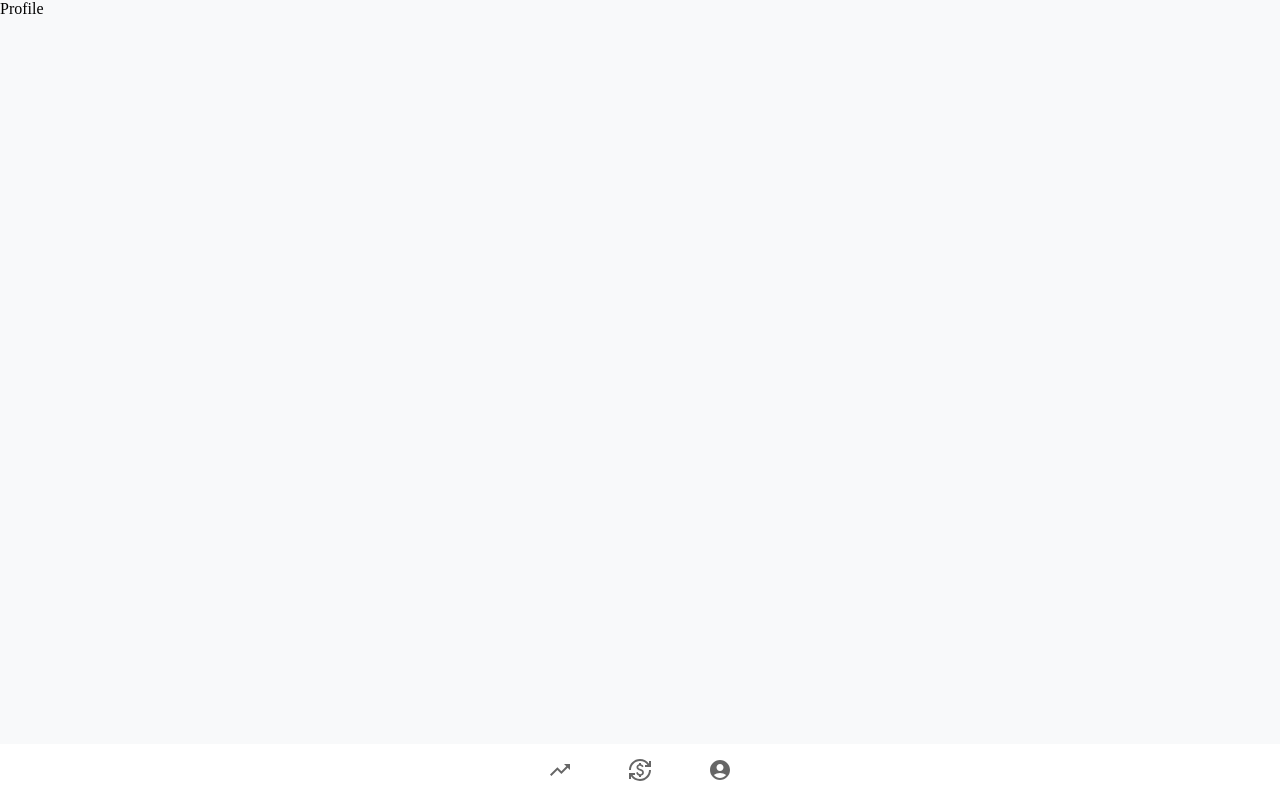
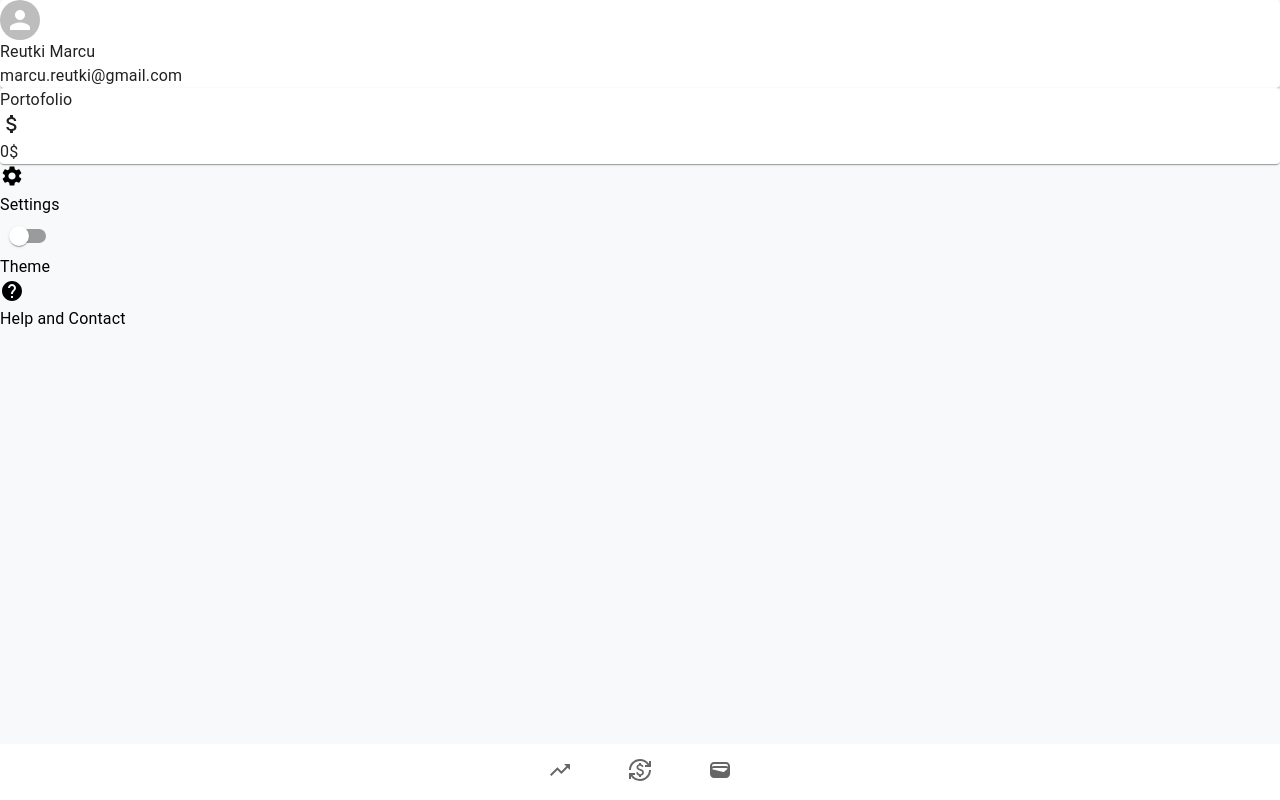
Before and after one commit to reutki/coinly, a React (Vite) app: page /profile in a window 1280 px wide. Built offline with nearby package versions, Linux system fonts and the light colour scheme.

Commit message:
fixed the description bug and security issue

```diff
--- a/components/CoinSimpleScheme/index.jsx
+++ b/components/CoinSimpleScheme/index.jsx
@@ -7,6 +7,7 @@ import millify from 'millify';
 import { useGetDataQuery } from '../../src/services/RapidAPI';
 import { Line } from 'react-chartjs-2';
 import { LineChart } from '../Chart'
+import DOMPurify from 'dompurify';
 
 
 
@@ -22,6 +23,7 @@ export const CoinSimpleScheme = ({ icon, period, name, code, price, key, sparkli
     const newPrice = Number(price).toFixed(2)
     const [cryptoData, setCryptoData] = useState(uuid);
     const { data: coinData, error, isLoading } = useGetDataQuery(cryptoData);
+
     const [expanded, setExpanded] = useState(false);
     const coinDetails = coinData?.data?.coin
     console.log(coinDetails)
@@ -143,7 +145,7 @@ export const CoinSimpleScheme = ({ icon, period, name, code, price, key, sparkli
                                             [1]}
                                         </Typography>
                                         <Typography>
-                                            Description:{coinDetails?.description}
+                                            Description:<p dangerouslySetInnerHTML={{ __html: DOMPurify.sanitize(coinDetails?.description) }}></p>
                                         </Typography>
                                         <Typography>
                                             Listed:{coinDetails?.listedAt}
--- a/components/Profile/index.jsx
+++ b/components/Profile/index.jsx
@@ -1,7 +1,33 @@
 import React from 'react'
+import { Paper, Avatar, Typography, Switch } from '@mui/material'
+import SettingsIcon from '@mui/icons-material/Settings';
+import HelpIcon from '@mui/icons-material/Help';
+import AttachMoneyIcon from '@mui/icons-material/AttachMoney';
 
 export const Profile = () => {
   return (
-    <div>Profile</div>
+    <>
+      <Paper className='profile_paper'><Avatar />
+        <Typography>Reutki Marcu</Typography>
+        <Typography>marcu.reutki@gmail.com</Typography>
+      </Paper>
+      <Paper>
+        <Typography className='portofolio_paper'>Portofolio</Typography>
+        <AttachMoneyIcon />
+        <Typography>0$</Typography>
+      </Paper>
+      <>
+        <SettingsIcon />
+        <Typography>Settings</Typography>
+      </>
+      <>
+        <Switch />
+        <Typography>Theme</Typography>
+      </>
+      <>
+        <HelpIcon />
+        <Typography>Help and Contact</Typography>
+      </>
+    </>
   )
 }
--- a/package.json
+++ b/package.json
@@ -16,6 +16,7 @@
     "@reduxjs/toolkit": "^1.9.1",
     "axios": "^1.2.0",
     "chart.js": "^4.1.0",
+    "dompurify": "^2.4.1",
     "millify": "^5.0.1",
     "normalize-css": "^2.3.1",
     "normalize.css": "^8.0.1",
--- a/src/App.jsx
+++ b/src/App.jsx
@@ -4,6 +4,7 @@ import { BottomNavigation, BottomNavigationAction } from '@mui/material';
 import TrendingUpIcon from '@mui/icons-material/TrendingUp';
 import CurrencyExchangeIcon from '@mui/icons-material/CurrencyExchange';
 import AccountCircleIcon from '@mui/icons-material/AccountCircle';
+import WalletIcon from '@mui/icons-material/Wallet';
 import { useState, useEffect } from 'react';
 import { Routes, Route, Link } from 'react-router-dom'
 import { Profile } from '../components/Profile/index'
@@ -42,7 +43,7 @@ function App() {
           <BottomNavigationAction
             label="Profile"
             value="profile"
-            icon={<AccountCircleIcon />}
+            icon={<WalletIcon />}
           />
         </Link>
       </BottomNavigation>
```
Also changed, not shown: 1 other file (tests, documents, lock files or other folders).
